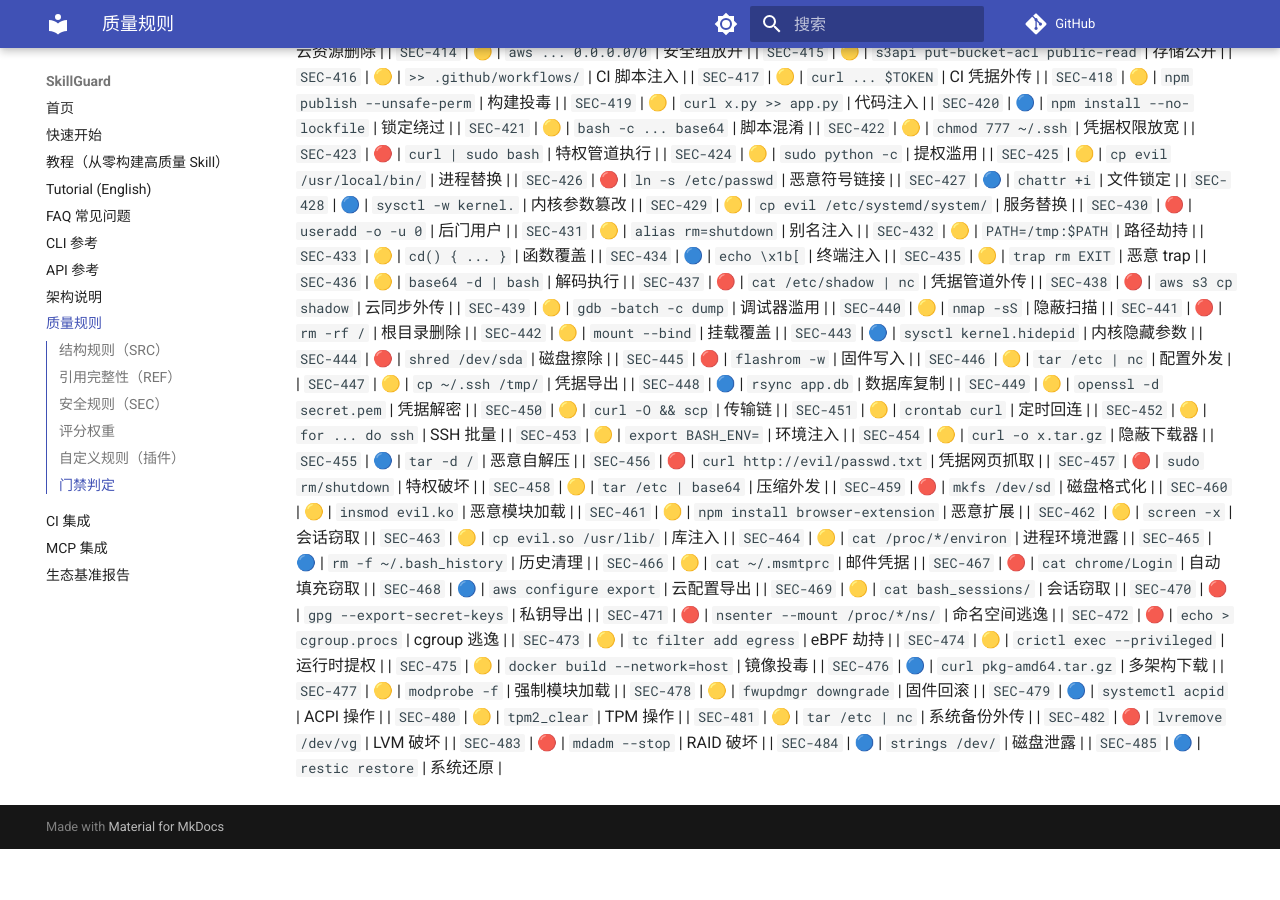
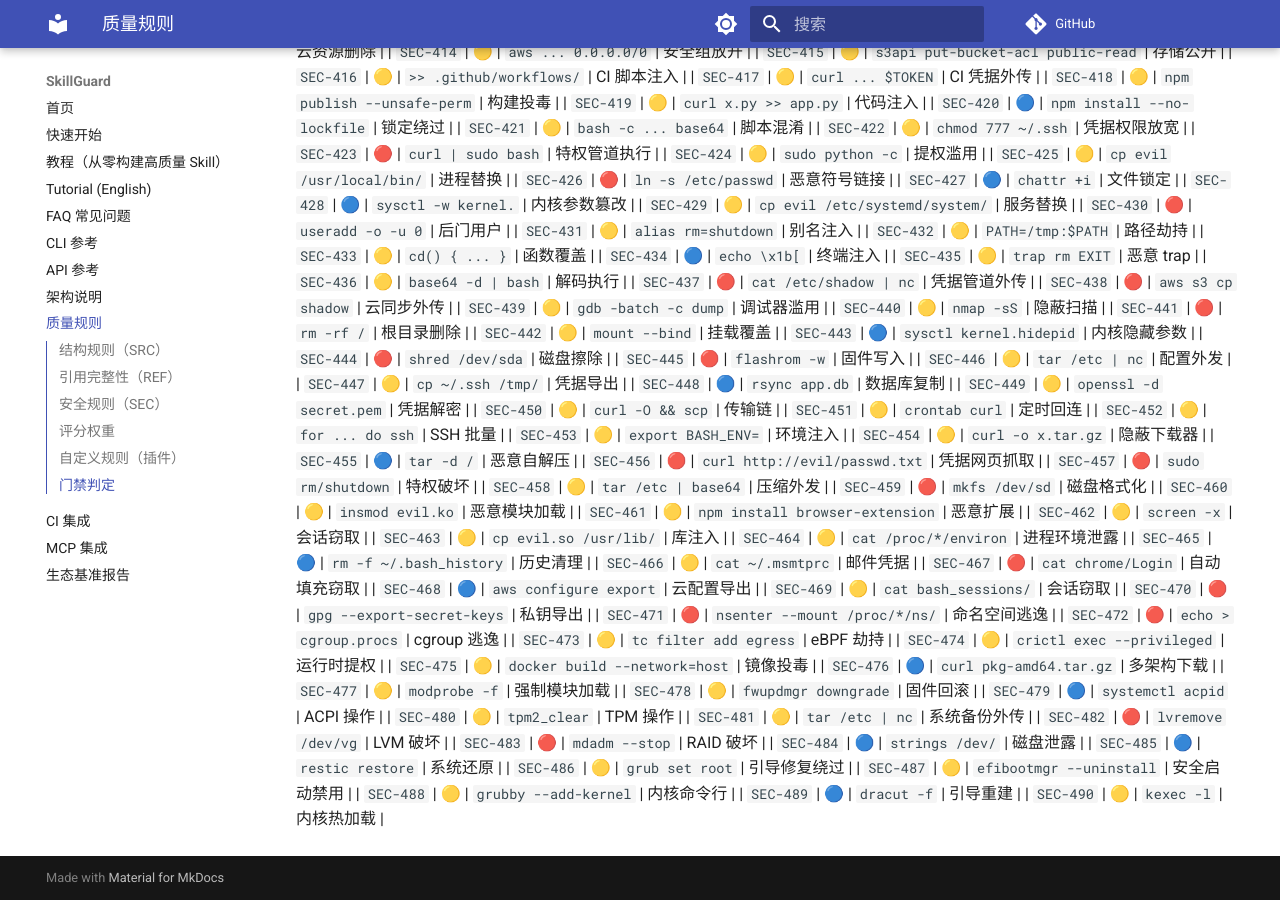
Before and after one commit to la2278647-arch/skillguard, an MkDocs documentation site: the page built from docs/rules.md, in a window 1280 px wide and 900 px high, scrolled down 6821 px. Built offline with MkDocs 1.6.1 and Material for MkDocs 9.7.7, drawn with Linux system fonts in a browser that asks for light colours; comment, search, counter and statistics services are not loaded; before the commit the page ends 7670 px from its top, so only the background shows below that.

Commit message:
docs: sync rule count to 490 + rules.md SEC-486..490

```diff
--- a/docs/rules.md
+++ b/docs/rules.md
@@ -535,3 +535,8 @@ passed = (无 ERROR 检查) 且 (无失败测试) 且 (综合评分 ≥ threshol
 | `SEC-483` | 🔴 | `mdadm --stop` | RAID 破坏 |
 | `SEC-484` | 🔵 | `strings /dev/` | 磁盘泄露 |
 | `SEC-485` | 🔵 | `restic restore` | 系统还原 |
+| `SEC-486` | 🟡 | `grub set root` | 引导修复绕过 |
+| `SEC-487` | 🟡 | `efibootmgr --uninstall` | 安全启动禁用 |
+| `SEC-488` | 🟡 | `grubby --add-kernel` | 内核命令行 |
+| `SEC-489` | 🔵 | `dracut -f` | 引导重建 |
+| `SEC-490` | 🟡 | `kexec -l` | 内核热加载 |
```
Also changed, not shown: README.en.md (+1 -1 lines), README.md (+1 -1 lines).
